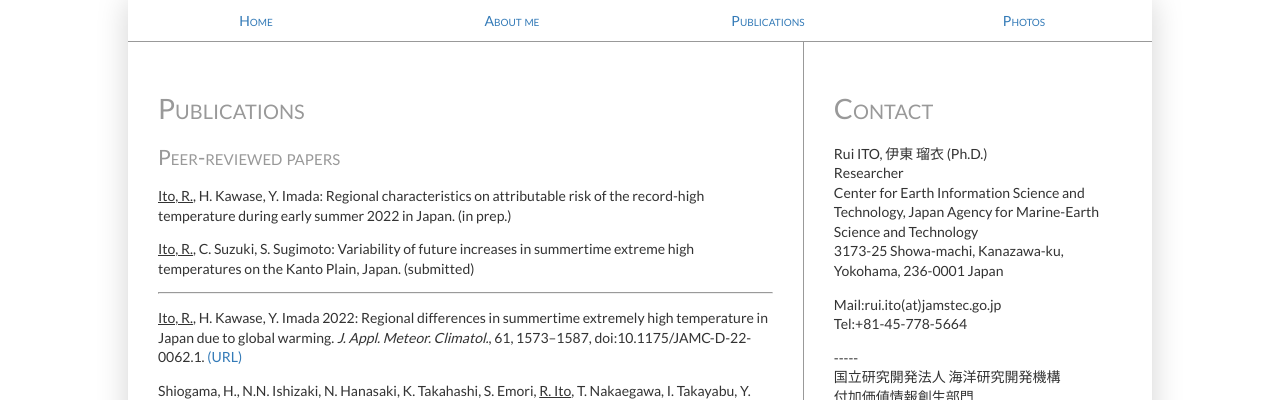
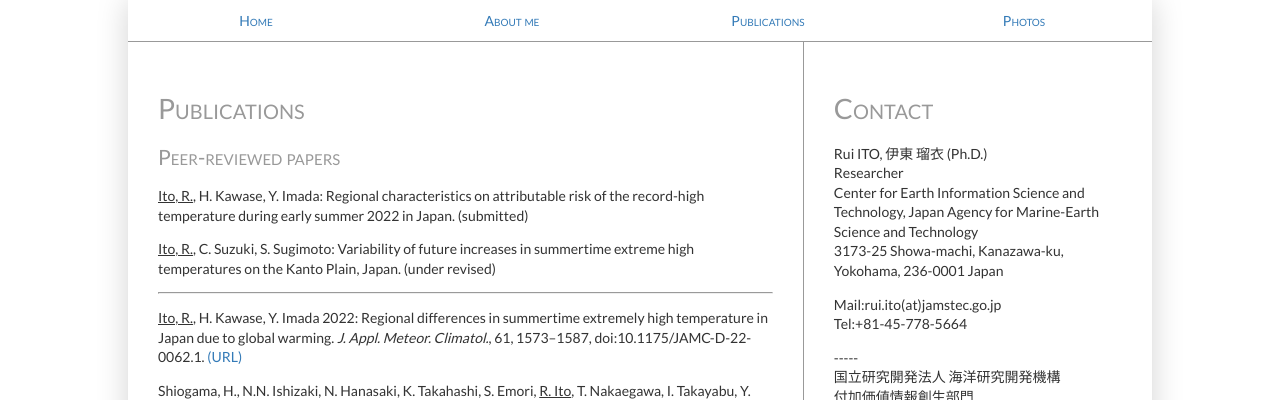
Before and after one commit to rui-climbiz/rui-climbiz.github.io, a Jekyll site: the page built from publications.html, in a window 1280 px wide and 900 px high. Shown: the top 400 px of the window. Built offline with Jekyll 4.4.1, drawn with Linux system fonts in a browser that asks for light colours.

Commit message:
Update publications.html

```diff
--- a/publications.html
+++ b/publications.html
@@ -5,8 +5,8 @@
 ---
 <h1>Publications</h1>
 <h2>Peer-reviewed papers</h2>
-<p><u>Ito, R.</u>, H. Kawase, Y. Imada: Regional characteristics on attributable risk of the record-high temperature during early summer 2022 in Japan. (in prep.) </p>
-<p><u>Ito, R.</u>, C. Suzuki, S. Sugimoto: Variability of future increases in summertime extreme high temperatures on the Kanto Plain, Japan. (submitted) </p>
+<p><u>Ito, R.</u>, H. Kawase, Y. Imada: Regional characteristics on attributable risk of the record-high temperature during early summer 2022 in Japan. (submitted) </p>
+<p><u>Ito, R.</u>, C. Suzuki, S. Sugimoto: Variability of future increases in summertime extreme high temperatures on the Kanto Plain, Japan. (under revised) </p>
 <!-- <p><u>Ito, R.</u>, T. Satomura, T. Takemi: Idealized simulations of urban climate development in various geographic settings using a regional meteorological model. (in prep.)</p> -->
 <hr>
 <p><u>Ito, R.</u>, H. Kawase, Y. Imada 2022: Regional differences in summertime extremely high temperature in Japan due to global warming. <i>J. Appl. Meteor. Climatol.</i>, 61, 1573–1587, doi:10.1175/JAMC-D-22-0062.1. <a href="https://doi.org/10.1175/JAMC-D-22-0062.1">(URL)</a></p>
```
